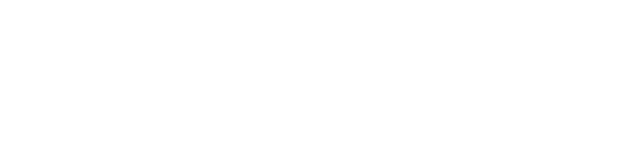
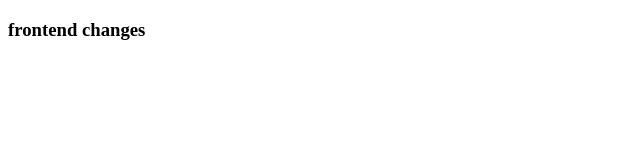
Before and after one commit to swap-prashant/plannet-project, a plain HTML site: page index.html in a window 1280 px wide. Shown: the whole page, without its empty margins (0-640 px from the left). Drawn offline with Linux system fonts and the light colour scheme.

Commit message:
frontend changes

```diff
--- a/index.html
+++ b/index.html
@@ -10,7 +10,9 @@
         <!-- header end here -->
         <!-- hero section start here -->
 
-        <section></section>
+        <section>
+            <h3>frontend changes</h3>
+        </section>
 
         <!-- hero section end here -->
     </body>
```
